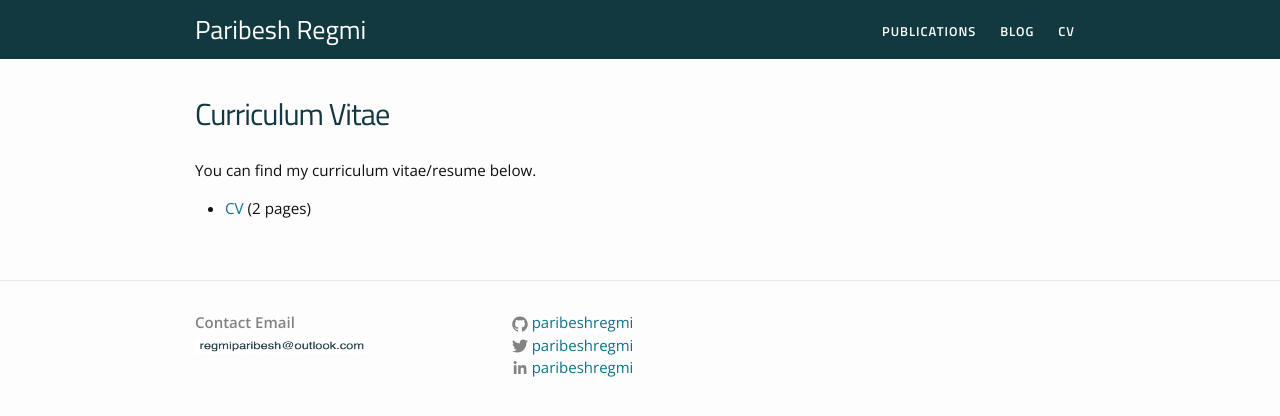
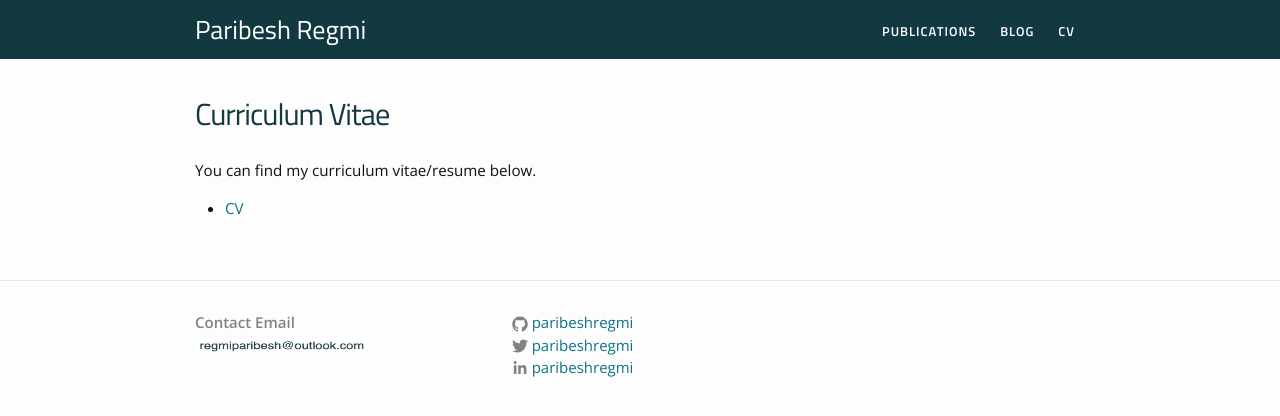
Before and after one commit to paribeshregmi/paribeshregmi.github.io, a Jekyll site: the page built from assets/pages/curriculum-vitae.markdown, in a window 1280 px wide. Shown: the top 416 px of the page. Built offline with Jekyll 4.4.1, drawn with Linux system fonts in a browser that asks for light colours.

Commit message:
Update curriculum-vitae.markdown

```diff
--- a/assets/pages/curriculum-vitae.markdown
+++ b/assets/pages/curriculum-vitae.markdown
@@ -6,5 +6,5 @@ permalink: /curriculum-vitae/
 
 You can find my curriculum vitae/resume below.
 <ul>
-	<li><a href="/assets/curriculum-vitae/ganeshbr_cv.pdf">CV</a> (2 pages)</li>
+	<li><a href="/assets/curriculum-vitae/cv.pdf">CV</a></li>
 </ul>
```
